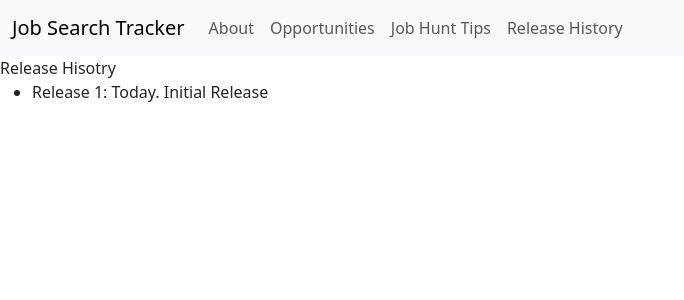
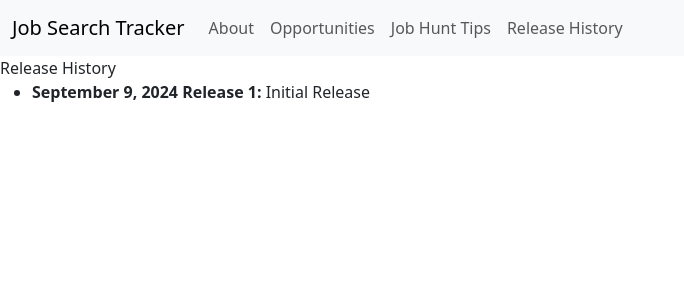
Before and after one commit to bbornino/django_react_job_search, a React (Create React App) app in the folder frontend/: page /release-history in a window 1280 px wide. Shown: the top 300 px of the page, without its empty margins (0-684 px from the left). Built offline with nearby package versions, Linux system fonts and the light colour scheme.

Commit message:
Release History Update

```diff
--- a/frontend/src/components/OpportunityDetails.jsx
+++ b/frontend/src/components/OpportunityDetails.jsx
@@ -92,7 +92,6 @@ class OpportunityDetails extends Component {
     }
 
     setCommentsCallback = (updatedComments) => {
-        console.log("Opportunity Details Class received Call back to update master state")
         this.setState({comments: updatedComments})
     }
 
--- a/frontend/src/components/ReleaseHistory.js
+++ b/frontend/src/components/ReleaseHistory.js
@@ -4,9 +4,9 @@ class ReleaseHistory extends Component {
     render() {
         return (
             <div>
-                Release Hisotry
+                Release History
                 <ul>
-                    <li>Release 1: Today.  Initial Release</li>
+                    <li><strong>September 9, 2024 Release 1:</strong> Initial Release</li>
                 </ul>
             </div>
         )
```
